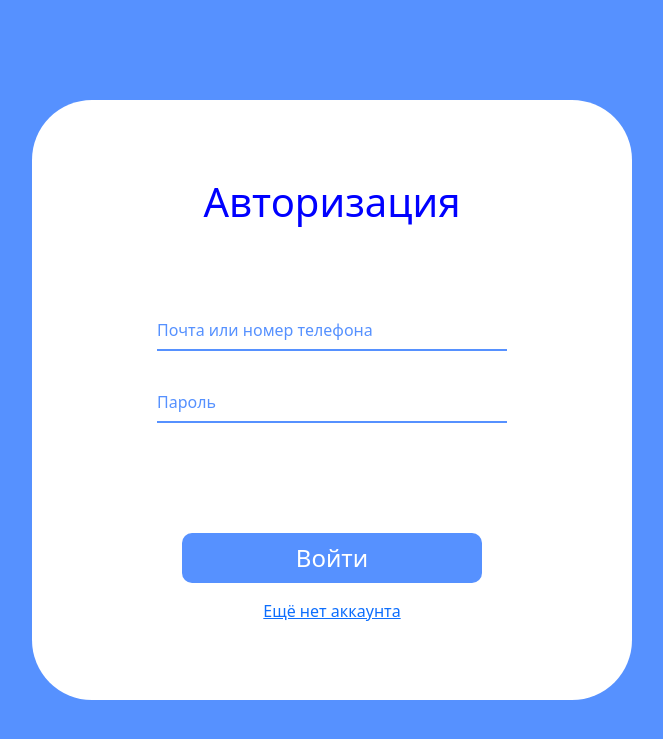
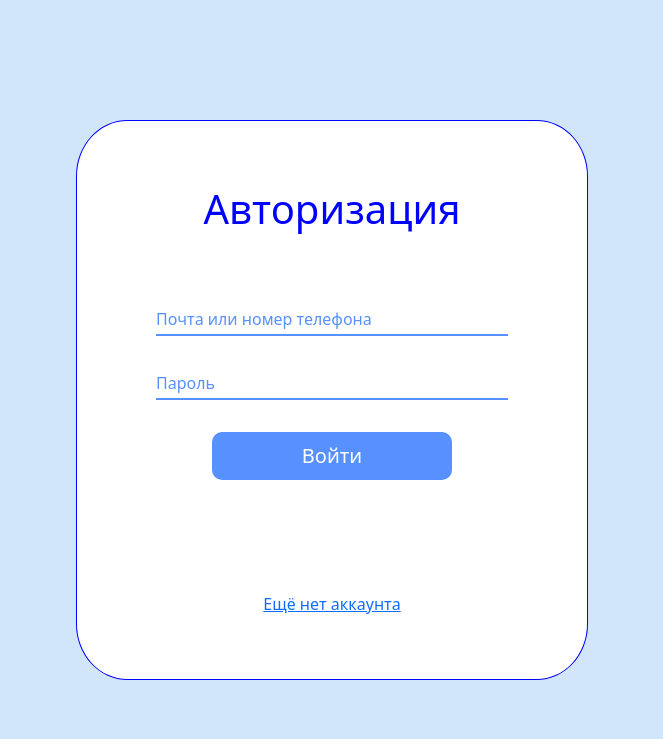
Before and after one commit to DarkAPT/Online-shop, a Django app: template users/templates/users/login.html in a window 1280 px wide. Shown: the top 739 px of the page, without its empty margins (308-971 px from the left). Run offline with Django 3.2, Linux system fonts and the light colour scheme; the template is opened without the code that fills it, so the values that code supplies are empty; parts of the project's set-up code (start-up, migrations or seed data) failed here and were passed over.

Commit message:
login, login form, error msg

```diff
--- a/static/users/css/registration_login.css
+++ b/static/users/css/registration_login.css
@@ -4,7 +4,7 @@
 }
 
 body{
-    background-color: rgb(86, 145, 255);
+    background-color: rgb(210, 230, 251);
 }
 
 .main{
@@ -19,10 +19,12 @@ body{
     top: 50%;
     left: 50%;
 
-    width: 600px;
-    height: 700px;
+    width: 32rem;
+    height: 35rem;
     background-color: #fff;
     border-radius: 10%;
+
+    border: 1px solid blue;
 }
 
 .user_info{
@@ -37,8 +39,8 @@ body{
     border-right: 0px;
 
     border-color: rgb(86, 145, 255);
-    width: 350px;
-    height: 40px;
+    width: 22rem;
+    height: 2rem;
     margin-bottom: 2rem;
     color: blue;
 }
@@ -56,17 +58,17 @@ body{
     color: blue;
 }
 
-.registration button{
+.user_info button{
     border: 0px;
     border-radius: 10px;
     background-color: rgb(86, 145, 255);
     color: #fff;
-    width: 300px;
-    height: 50px;
-    font-size: 24px;
+    width: 15rem;
+    height: 3rem;
+    font-size: 20px;
 }
 
-.registration button:hover{
+.user_info button:hover{
     background-color: blue;
 }
 
@@ -78,6 +80,42 @@ body{
     color: blue;
 }
 
-#login_main{
-    height: 600px;
+.user_info label{
+    display: none;
 }
+
+input:-webkit-autofill,
+input:-webkit-autofill:hover,
+input:-webkit-autofill:focus {
+  -webkit-text-fill-color: blue;
+  -webkit-box-shadow: 0 0 0px 40rem #ffff inset;
+}
+
+.error{
+    display: flex;
+    align-items: center;
+}
+
+.error span{
+    text-align:center;
+    color: rgb(0, 0, 0);
+}
+
+.b-popup{
+    z-index: 1;
+    width:100%;
+    height: 200px;
+    overflow:hidden;
+    position:fixed;
+    top:0px;
+}
+.b-popup .error{
+    margin:40px auto 0px auto;
+    width:15rem;
+    height: 7rem;
+    padding:10px;
+    background-color:rgb(254, 179, 179);
+    /* border: 1px solid black; */
+    border-radius:10px;
+    box-shadow: 0px 0px 10px #ff0000;
+}
--- a/templates/base.html
+++ b/templates/base.html
@@ -46,7 +46,7 @@
             </div>
         </div>
     </header>
-
+    {% include "includes/notifications.html" %}
     {% block content %}{% endblock content %}
     <footer>
         <div class="footer-bar">
--- /dev/null
+++ b/templates/includes/notifications.html
@@ -0,0 +1,17 @@
+{% load static %}
+
+<!-- Для non_field_erors  -->
+{% if form.non_field_errors %}
+<div class="b-popup" id='b-popup'>
+    <div class="error" id='error'>
+        <span>Неправильные введенные данные</span>
+    </div>
+</div>
+{% endif %}
+
+<script>
+    document.addEventListener('click', function() {
+        var block = document.getElementById('b-popup');
+        block.style.display = 'none';
+    });
+</script>
--- a/users/templates/users/login.html
+++ b/users/templates/users/login.html
@@ -13,14 +13,18 @@
 
 </head>
 <body>
+    {% include "includes/notifications.html" %}
     <div class="main" id="login_main">
         <div class="title"><h1>Авторизация</h1></div>
-        <div class="user_info">
-            <input type="text" name="email_input" id="" placeholder="Почта или номер телефона">
-            <input type="password" name="password_input" id="" placeholder="Пароль">
-        </div>
+        <form action="{% url "user:login" %}" method="post">
+            {% csrf_token %}
+            <div class="user_info">
+                <input type="text" name="username" placeholder="Почта или номер телефона" id='id_username' autocomplete='no' required>
+                <input type="password" name="password" placeholder="Пароль" id='id_passwoed' required>
+                <button>Войти</button>
+            </div>
+        </form>
         <div class="registration">
-            <button>Войти</button>
             <div class="login">
                 <a href="{% url "users:registration" %}">Ещё нет аккаунта</a>
             </div>
--- a/users/templates/users/registration.html
+++ b/users/templates/users/registration.html
@@ -15,15 +15,17 @@
 <body>
     <div class="main">
         <div class="title"><h1>Регистрация</h1></div>
+        <form action="">
             <div class="user_info">
                 <input type="text" name="username_input" id="" placeholder="Имя пользователя">
                 <input type="email" name="email_input" id="" placeholder="Почта">
+                <input type="tel" name="phone_number_input" id="" placeholder="Номер телефона">
                 <input type="password" name="password_input" id="" placeholder="Пароль">
                 <input type="password" name="password_check" id="" placeholder="Подтвердите пароль">
-            <input type="tel" name="phone_number_input" id="" placeholder="Номер телефона">
+                <button>Зарегистрироваться</button>
             </div>
+        </form>
         <div class="registration">
-            <button>Зарегистрироваться</button>
             <div class="login">
                 <a href="{% url "users:login" %}">Уже есть аккаунт</a>
             </div>
```
Also changed, not shown: users/forms.py (added, +11 -0 lines), users/views.py (+18 -0 lines). Lines whose indentation alone changed are shown as unchanged.
